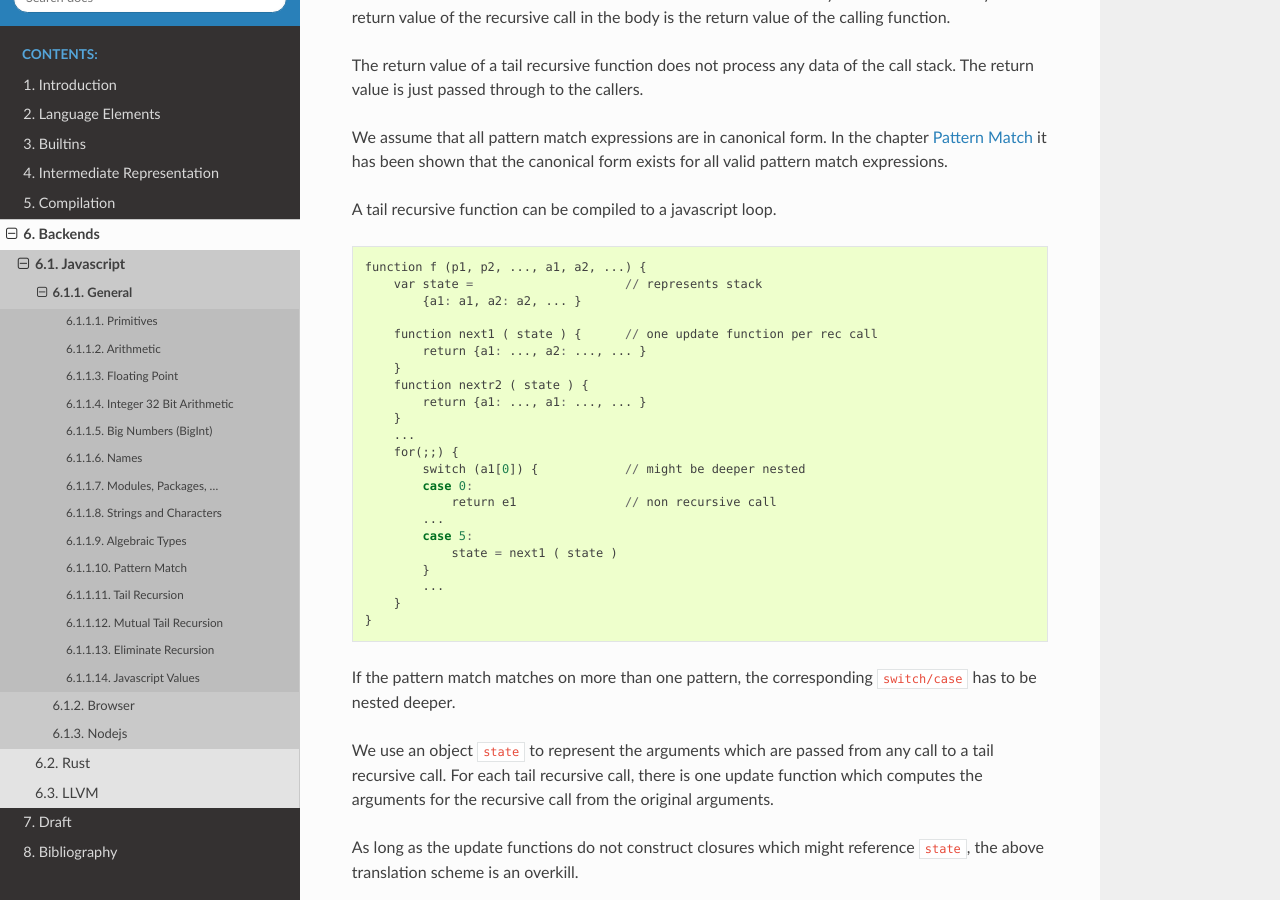
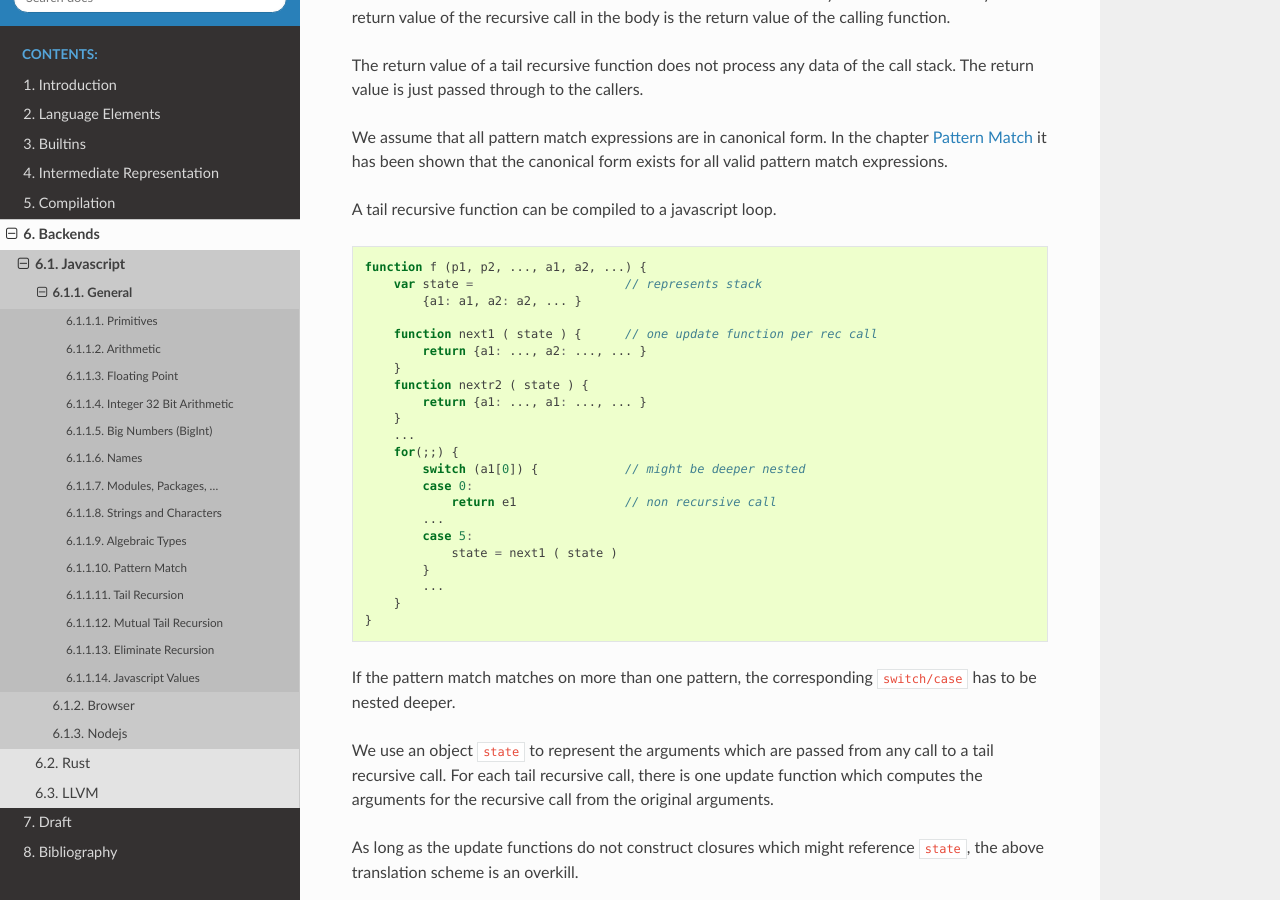
Before and after one commit to alba-lang/lang-spec, a Sphinx documentation site: the page built from sphinx/source/backend/js/general.rst, in a window 1280 px wide and 900 px high, scrolled down 5517 px. Built offline with Sphinx 7.4.7 and the Read the Docs theme 2.0.0, drawn with Linux system fonts in a browser that asks for light colours; some of the changed text lies outside the part shown.

Commit message:
Added missing 'javascript' in some code blocks
	modified:   sphinx/source/backend/js/general.rst

```diff
--- a/sphinx/source/backend/js/general.rst
+++ b/sphinx/source/backend/js/general.rst
@@ -270,7 +270,7 @@ Example: List append and reverse
         λ []        :=  []
         λ (x :: xs) :=  append (reverse xs) [x]
 
-.. code-block::
+.. code-block:: javascript
 
     function append (xs, ys) {
         switch(xs[0]) {
@@ -339,7 +339,7 @@ for all valid pattern match expressions.
 A tail recursive function can be compiled to a javascript loop.
 
 
-.. code-block::
+.. code-block:: javascript
 
     function f (p1, p2, ..., a1, a2, ...) {
         var state =                     // represents stack
```
